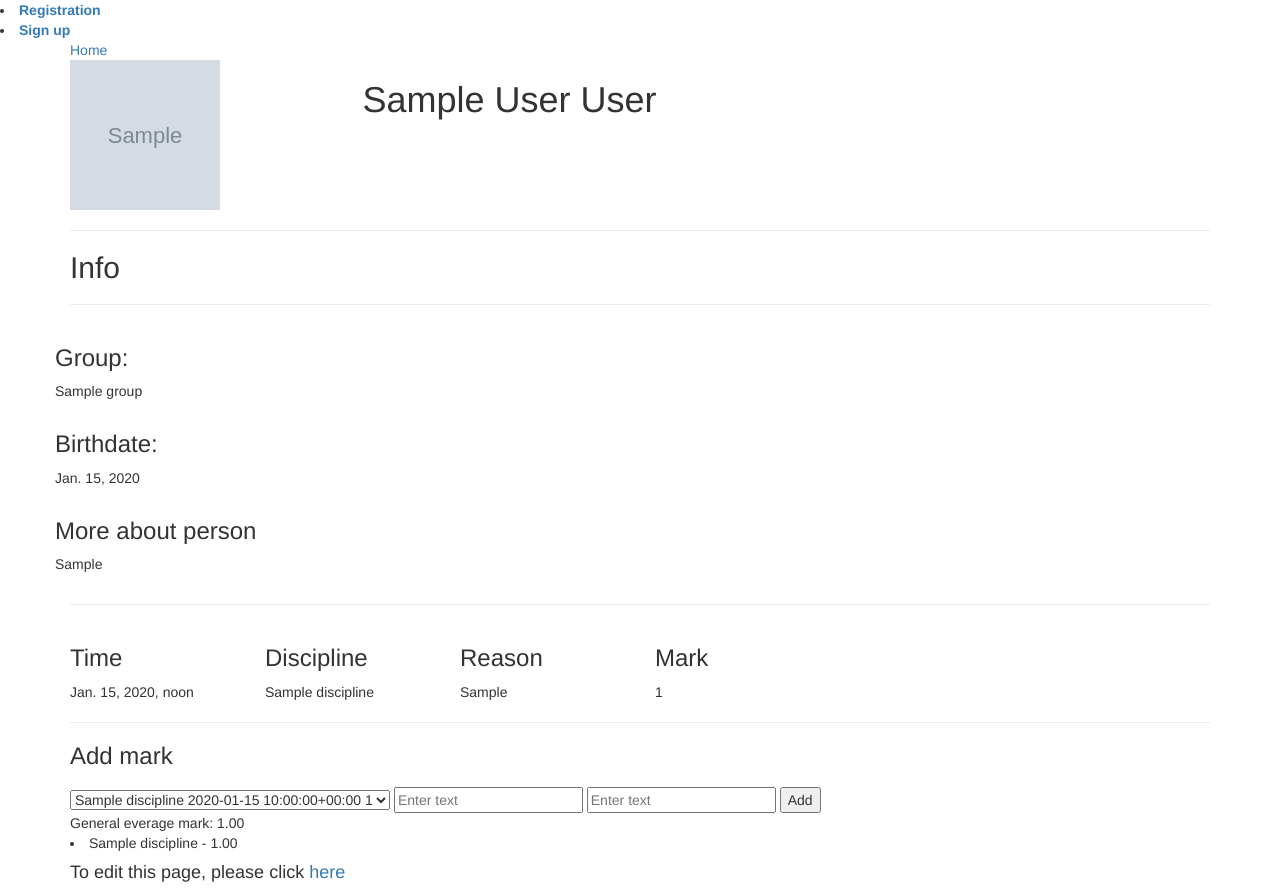
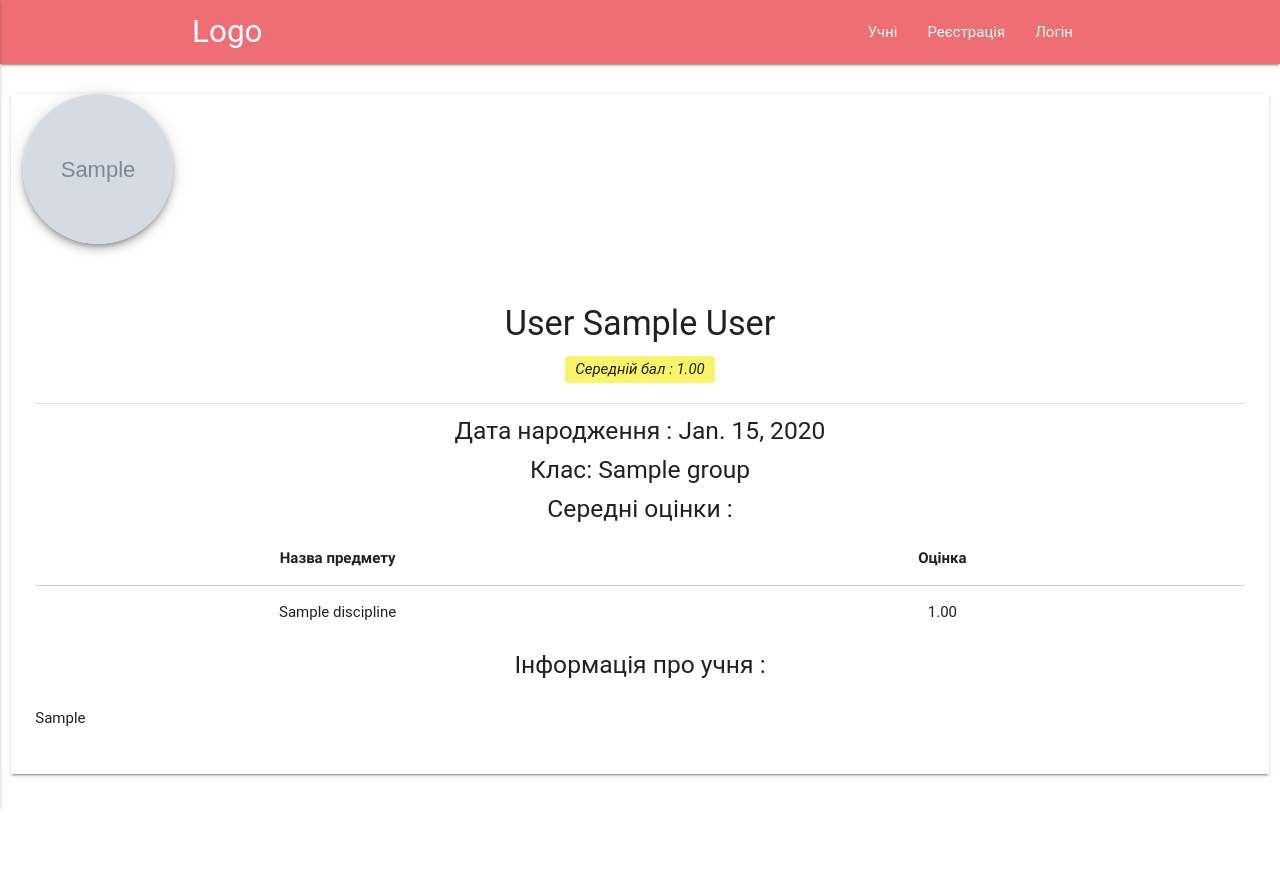
Before and after one commit to DevGuysPy/School, a Django app: page /student/1/ in a window 1280 px wide. After the commit the page ends 809 px from the top, so only its background shows below. Run offline with Django 3.2, Linux system fonts and the light colour scheme; tables that the repository leaves empty hold one stand-in row (values such as "Sample post"); grey boxes marked "Sample" are stand-in pictures; some libraries are stand-ins or nearby versions; some web fonts are replaced.

Commit message:
Changed design a little bit(will be improved)/added middle_name to teacher and student model/added teacher grade field to teacher model

```diff
--- a/School/models.py
+++ b/School/models.py
@@ -32,6 +32,7 @@ class Discipline(models.Model):
 class Teacher(models.Model):
     # room = models.ForeignKey(Room)
     name = models.CharField(max_length=50)
+    middle_name = models.CharField(max_length=25)
     surname = models.CharField(max_length=50)
     birthdate = models.DateField(null=True)
     info = models.TextField(null=True)
@@ -39,6 +40,7 @@ class Teacher(models.Model):
     photo = models.ImageField(blank=True, null=True)
     group = models.OneToOneField('Group', null=True, blank=True)
     user = models.OneToOneField(User, null=True)
+    grade = models.CharField(max_length=25, null=True, blank=True)
 
     class Meta:
         db_table = 'teacher'
@@ -67,6 +69,7 @@ class Group(models.Model):
 
 class Student(models.Model):
     name = models.CharField(max_length=50)
+    middle_name = models.CharField(max_length=25)
     surname = models.CharField(max_length=50)
     birthdate = models.DateField(null=True)
     SEX = (
--- a/static/css/style.css
+++ b/static/css/style.css
@@ -316,3 +316,27 @@ label {
 .tabs .tab a:hover {
     color: #ee6e73;
 }
+
+.grade {
+    font-size: 1em;
+    margin: .1em 0 .6em;
+    display: inline-block;
+    font-style: italic;
+    padding: 6px 10px;
+    background: #FAF46A;
+    color: #345;
+    color: rgba(0, 0, 0, 0.7);
+    border-radius: 4px;
+    line-height: 1;
+    text-align: center!important;
+}
+
+.xs-ava-group {
+    background-size: cover;
+    background-repeat: no-repeat;
+    width: 1000px;
+    height: 500px;
+    background-position: center;
+    margin-left: auto;
+    margin-right: auto
+}
--- a/templates/studentprofile.html
+++ b/templates/studentprofile.html
@@ -3,102 +3,96 @@
 <head>
     <meta charset="UTF-8">
     <title>Teacher</title>
-    <link rel="stylesheet" type="text/css" href="/static/css/bootstrap.css">
-    <link rel="stylesheet" href="/static/css/style.css">
+    <link rel="stylesheet" href="https://cdnjs.cloudflare.com/ajax/libs/materialize/0.97.0/css/materialize.min.css">
+    <meta name="viewport" content="width=device-width, initial-scale=1.0"/>
+    <link rel="stylesheet" type="text/css" href="/static/css/style.css">
+    <link href="https://fonts.googleapis.com/icon?family=Material+Icons" rel="stylesheet">
 </head>
 <body>
-
+<!-- NAV_START -->
+<nav>
+    <div class="nav-wrapper container">
+        <a href="{% url 'index' %}" class="brand-logo">Logo</a>
+        <a href="#" data-activates="mobile-demo" class="button-collapse"><i class="material-icons">menu</i></a>
+        <ul class="right hide-on-med-and-down">
+            <li><a href="{% url 'all_school' %}">Учні</a></li>
             {% if user.is_authenticated %}
-        <li><a href="/logout/"><strong>Log out</strong></a></li>
+                <li><a href="{% url 'logout' %}">Вийти</a></li>
             {% else %}
-        <li><a href="/registration/"><strong>Registration</strong></a></li>
-        <li><a href="/login/"><strong>Sign up</strong></a></li>
+                <li><a href="{% url 'registration' %}">Реєстрація</a></li>
+                <li><a href="{% url 'login' %}">Логін</a></li>
             {% endif %}
-
-    <div class='container'>
-        <a href="{% url 'index' %}"  >Home</a>
-        <div  class= 'row '>
-            <div class='col-xs-3'>
+        </ul>
+        <ul class="side-nav" id="mobile-demo">
+            <li><a href="{% url 'all_school' %}">Учні</a></li>
+            {% if user.is_authenticated %}
+                <li><a href="{% url 'logout' %}">Вийти</a></li>
+            {% else %}
+                <li><a href="{% url 'registration' %}">Реєстрація</a></li>
+                <li><a href="{% url 'login' %}">Логін</a></li>
+            {% endif %}
+        </ul>
+    </div>
+</nav>
+<!-- NAV_END -->
+<div class="container-fluid mrg-top-15">
+    <div class="row">
+        <div class="col s12 m12">
+            <div class="card">
+                <div class="card-image mrg-top-15">
+                    <div class="row">
+                        <div class="col s12">
                             {% if student.photo %}
-                    <div class="xs-ava" style="background-image: url('/media/{{ student.photo }}');"></div>
+                                <div class="xs-ava circle z-depth-3" style="background-image: url('/media/{{ student.photo }}')"></div>
                             {% else %}
-                    <div class="xs-ava" style="background-image: url('http://tatet.ua/themes/fenix/img/default-user.png');"></div>
+                                <div class="xs-ava circle z-depth-3" style="background-image: url('http://tatet.ua/themes/fenix/img/default-user.png');"></div>
                             {% endif %}
                         </div>
-            <div class='col-xs-9'>
-                <h1>{{ student.name}} {{ student.surname}} </h1>
                     </div>
                 </div>
-        <hr>
-        <h2>Info</h2>
-        <hr>
-        <div class= 'row'>
-            <h3>Group:</h3>
-            <p>{{student.group}}</p>
+                <div class="card-content">
+                    <div class="row" style="text-align: center">
+                        <h4>{{ student.surname }} {{ student.name }}</h4>
+                        <p class="grade"> Середній бал : {{ avgmark }}</p>
                     </div>
-        <div class= 'row'>
-            <h3>Birthdate:</h3>
-            <p>{{ student.birthdate}}</p>
+                    <div class="divider"></div>
+                    <div class="row" style="text-align: center">
+                        <h5>Дата народження : {{ student.birthdate }}</h5>
+                        <h5>Клас: {{ student.group }}</h5>
+                        <h5>Середні оцінки : </h5>
+                        <table class="centered" >
+                            <thead>
+                            <tr>
+                                <th data-field="id">Назва предмету</th>
+                                <th data-field="name" style="width: 50%">Оцінка</th>
+                            </tr>
+                            </thead>
+
+                            <tbody>
+                            {% for key, value in all_discipline_marks.items %}
+                                <tr>
+                                    <td>{{ key }}</td>
+                                    <td>{{ value }}</td>
+                                </tr>
+                            {% endfor %}
+                            </tbody>
+                        </table>
+                        <h5>Інформація про учня : </h5>
                     </div>
-        <div class= 'row'>
-            <h3>More about person</h3>
-            <p>{{ student.info}}</p>
-        </div>
-        <hr>
                     <div class="row">
-            <div class="col-xs-2">
-                <h3> Time</h3>
-            </div>
-            <div class="col-xs-2">
-                <h3> Discipline</h3>
-            </div>
-            <div class="col-xs-2">
-                <h3>Reason</h3>
-            </div>
-            <div class="col-xs-2">
-                <h3>Mark</h3>
+                        <p>{{ student.info }}</p>
                     </div>
                 </div>
-        {% for activity in activities %}
-            <div class="row">
-                <div class="col-xs-2">
-                    {{ activity.lesson.start}}
-                </div>
-                <div class="col-xs-2">
-                    {{ activity.lesson.discipline}}
-                </div>
-                <div class="col-xs-2">
-                    {{ activity.mark.reason}}
-                </div>
-                <div class="col-xs-2">
-                    {{ activity.mark.number}}
             </div>
         </div>
-        {%endfor%}
-        <hr>
-        <h3>Add mark</h3>
-        <form method="POST" action="addmark/">
-            {% csrf_token %}
-            <select name="lesson">
-                {%  for l in lesson %}
-                    <option value="{{ l.id}}">
-                        {% if l.id == lesson.value.id %}
-                            selected="selected"
-                        {% endif %}
-                        {{l.discipline|capfirst}} {{l.start|capfirst}} {{l.id|capfirst}}
-                    </option>
-                {% endfor %}
-            </select>
+    </div>
+</div>
 
-            <input type='text' placeholder="Enter text" name="reason">
-            <input type='text' placeholder="Enter text" name="number">
-            <input type='submit' class='button margin-for-btn' value = 'Add'>
-        </form>
-        General everage mark: {{ avgmark }}<br>
-        {% for key, value in all_discipline_marks.items %}
-            <li>{{ key }} - {{ value }}</li>
-        {% endfor %}
-        <h4>To edit this page, please click <a href="{% url 'student_detail_edit' student_id=student.id %}"><span>here</span></a></h4>
-    </div>
+
+<script type="text/javascript" src="https://code.jquery.com/jquery-2.1.1.min.js"></script>
+<script src="https://cdnjs.cloudflare.com/ajax/libs/materialize/0.97.0/js/materialize.min.js"></script>
+<script>
+    $(".button-collapse").sideNav();
+</script>
 </body>
 </html>
```
Also changed, not shown: templates/teacherprofile.html (+60 -27 lines), School/migrations/0007_auto_20150802_0042.py (added), School/migrations/0008_teacher_grade.py (added). Lines whose indentation alone changed are shown as unchanged.
